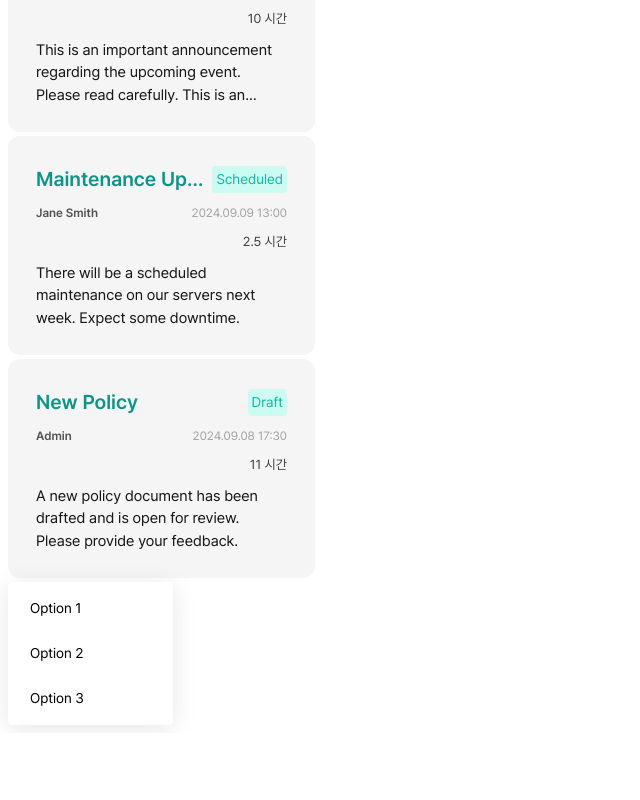
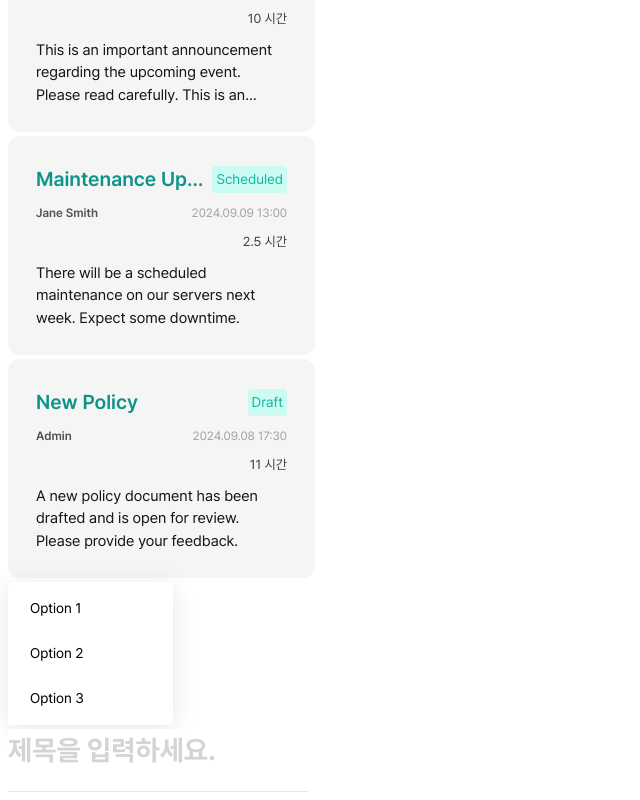
Before and after one commit to tikkle-a501/tikkle, a Next.js app in the folder front/tikkle/: page / in a window 1280 px wide. Shown: the part 579-1379 px from the top of the page, without its empty margins (0-640 px from the left). Before the commit the page ends 1312 px from the top, so only its background shows below. Built offline with nearby package versions, Linux system fonts and the light colour scheme.

Commit message:
S11P21A501-45 feat: TitleInput 컴포넌트 제작

```diff
--- a/front/tikkle/src/app/globals.css
+++ b/front/tikkle/src/app/globals.css
@@ -39,6 +39,7 @@ canvas {
   background-size: cover;
 }
 
+
 input,
 button,
 textarea,
--- a/front/tikkle/src/app/page.tsx
+++ b/front/tikkle/src/app/page.tsx
@@ -2,6 +2,7 @@ import Badge from "@/components/badge/Badge";
 import BoardCard from "@/components/card/BoardCard";
 import Button from "@/components/button/Button";
 import Dropbox from "@/components/drop-down/Dropbox";
+import TitleInput from "@/components/input/TitleInput";
 
 export default function Landing() {
   const testCards = [
@@ -113,6 +114,10 @@ export default function Landing() {
       ))}
 
       <Dropbox items={["Option 1", "Option 2", "Option 3"]} />
+
+      <div>
+        <TitleInput width="300px" placeholder="제목을 입력하세요." />
+      </div>
     </div>
   );
 }
--- /dev/null
+++ b/front/tikkle/src/components/input/TitleInput.tsx
@@ -0,0 +1,17 @@
+interface TitleInputProps {
+  width: string;
+  placeholder?: string;
+}
+
+const TitleInput: React.FC<TitleInputProps> = ({ width, placeholder }) => {
+  return (
+    <input
+      type="text"
+      placeholder={placeholder}
+      style={{ width }}
+      className="appearance-none inline-flex justify-center items-center pb-5 text-28 font-bold border-b border-warmGray200 placeholder-warmGray300 focus:outline-none"
+    />
+  );
+};
+
+export default TitleInput;
```
